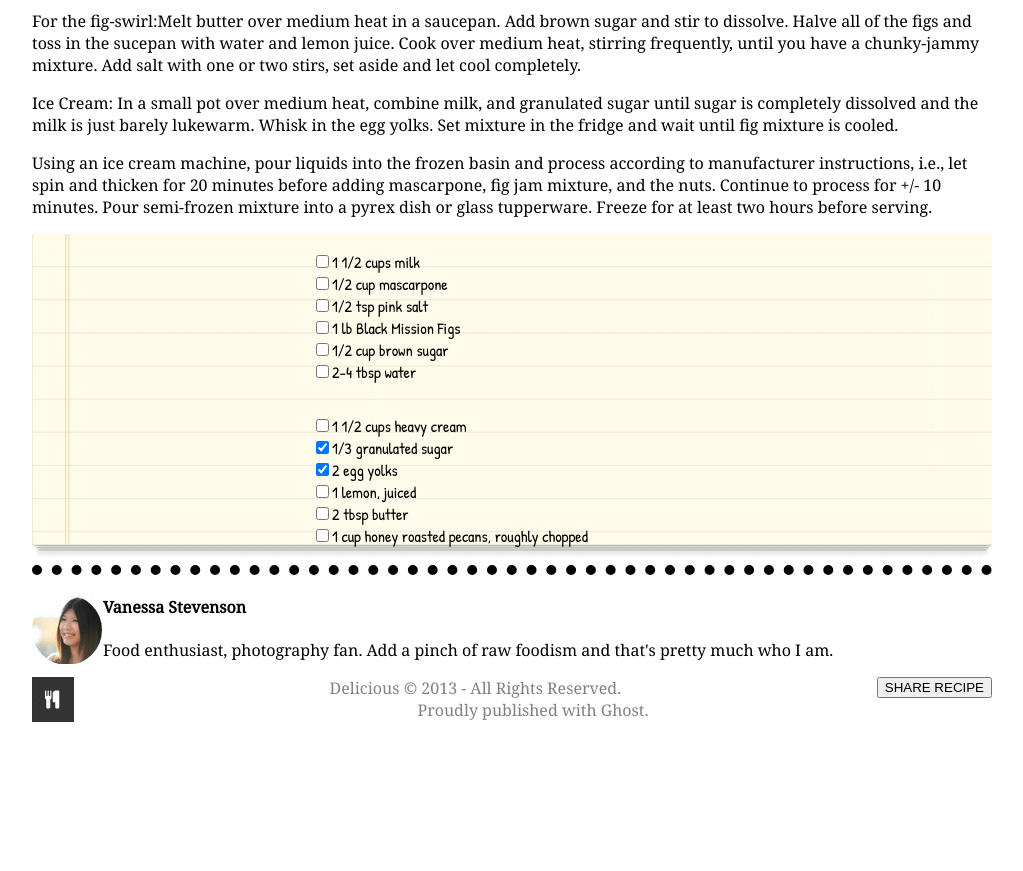
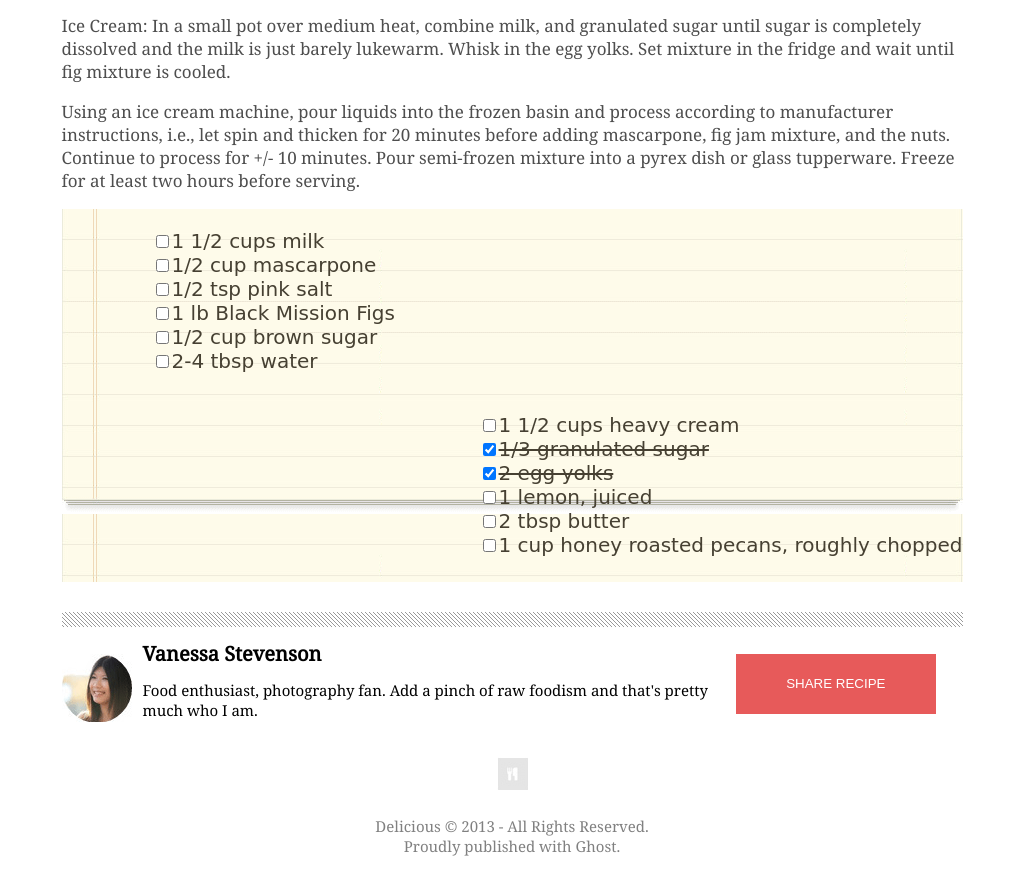
Before and after one commit to MohammedAlhawamdeh/Design-comp-Chocolate-Pizza-, a plain HTML site: page index.html in a window 1280 px wide. Shown: the part 885-1756 px from the top of the page, without its empty margins (128-1151 px from the left). Before the commit the page ends 1622 px from the top, so only its background shows below. Drawn offline with nearby package versions, Linux system fonts and the light colour scheme; a web font is replaced by a local one.

Commit message:
refined the code and enhanced the design, i worked the footer and the seperating lines

```diff
--- a/index.html
+++ b/index.html
@@ -17,26 +17,28 @@
            <img src=.\img\pint-icon.png>
            <img src=.\img\rss-icon.png>
            <img src=.\img\mail-icon.png>
-           <!-- image links to social medias go here -->
+
       </nav>
     <img src=.\img\logo.png>
   <h1 id="topHead">Delicious</h1>
-  <h3>Chocolate Pizza</h3>
+  <h3 id="bottomHead">THE BEST FOOD VLOG ON THE WEB</h3>
   </header>
+<hr>
 
   <main>
     <article>
       <div class= "articlehead">
         <h1>Chocolate Pizza</h1>
         <div id="print"><img src=.\img\print-icon.png><h3 id="printText">print</h3></div>
-        <h3>Posted on 15 Dec 2013 / Desserts</h3>
-      </div><!-- need all caps for h2 and h3 -->
-      <!-- main image goes here --><img src=.\img\choco-pizza.png>
+        <h3>POSTED ON 15 Dec 2013 / DESSERTS</h3>
+      </div>
+
+      <img src=.\img\choco-pizza.png>
       <p>For the fig-swirl:Melt butter over medium heat in a saucepan. Add brown sugar and stir to dissolve. Halve all of the figs and toss in the sucepan with water and lemon juice. Cook over medium heat, stirring frequently, until you have a chunky-jammy mixture. Add salt with one or two stirs, set aside and let cool completely.</p>
       <p>Ice Cream: In a small pot over medium heat, combine milk, and granulated sugar until sugar is completely dissolved and the milk is just barely lukewarm. Whisk in the egg yolks. Set mixture in the fridge and wait until fig mixture is cooled.</p>
       <p>Using an ice cream machine, pour liquids into the frozen basin and process according to manufacturer instructions, i.e., let spin and thicken for 20 minutes before adding mascarpone, fig jam mixture, and the nuts. Continue to process for +/- 10 minutes. Pour semi-frozen mixture into a pyrex dish or glass tupperware. Freeze for at least two hours before serving.</p>
       <div class="container">
-        <img id="cake" src=.\img\list-bg.png>
+        <!-- <img id="cake" src=.\img\list-bg.png> -->
         <div class="Tables">
           <ul id="table1">
             <li><input type="checkbox" name="check1">1 1/2 cups milk</li>
@@ -48,8 +50,8 @@
           </ul>
           <ul id="table2">
             <li><input type="checkbox" name="check7">1 1/2 cups heavy cream</li>
-            <li><input type="checkbox" name="check8" checked="checked">1/3 granulated sugar</li>
-            <li><input type="checkbox" name="check9" checked="checked">2 egg yolks</li>
+            <li id="linethrough"><input type="checkbox" name="check8" checked="checked">1/3 granulated sugar</li>
+            <li id="linethrough"><input type="checkbox" name="check9" checked="checked">2 egg yolks</li>
             <li><input type="checkbox" name="check10">1 lemon, juiced</li>
             <li><input type="checkbox" name="check11">2 tbsp butter</li>
             <li><input type="checkbox" name="check12">1 cup honey roasted pecans, roughly chopped</li>
@@ -58,13 +60,18 @@
       </div>
     </article>
   </main>
+  <hr>
   <footer>
-    <!--<hr>  temporary line -->
-    <img src=.\img\van-pic.png><h4>Vanessa Stevenson</h4>
-    <p>Food enthusiast, photography fan. Add a pinch of raw foodism and that's pretty much who I am.</p>
-    <button type="button">SHARE RECIPE</button>
-    <!-- <hr> temporary line -->
-    <img id="footLogo" src=.\img\logo.png>
+        <img src=.\img\van-pic.png>
+
+        <button type="button">SHARE RECIPE</button>
+    <h4>Vanessa Stevenson</h4>
+
+    <p id="info">Food enthusiast, photography fan. Add a pinch of raw foodism and that's pretty much who I am.</p> <br>
+    <div>
+      <img id="footlogo" src="img/small-logo.png" > <br> <br>
+    </div>
+
     <p id="copyright">
       Delicious &copy; 2013 - All Rights Reserved.
       <br>
--- a/style.css
+++ b/style.css
@@ -1,42 +1,59 @@
 body {
     font-family: 'Noto Serif', serif;
-    width: 960px;
+    width: 901px;
     margin: auto;
 }
 
 header {
     content: " ";
     display: block;
-    border-bottom: 10px dotted #000000;
 }
 
 header img {
     float: left;
+    margin-top: 5px;
+    margin-right: 5px;
 }
 
 #topHead {
     font-family: 'Yellowtail', cursive;
+    font-size: 25px;
+    margin-top: 10px;
+    line-height: 27px;
+}
+#bottomHead {
+    font-size: 10px;
 }
 
 nav {
     float: right;
+    margin-right: 1px;
+}
+hr {
+    background-image: url(img/hr-img.png);
+    background-repeat: repeat;
+    height: 15px;
+    border: none;
+    margin-top: 30px;
 }
 
 h1 {
     font-family: 'Oswald', sans-serif;
-    font-size: 50px;
-    margin: 0px;
+    font-size: 35px;
+    margin: 5px;
+    line-height: 35px;
 }
 
 body {
     font-family: 'Noto Serif', serif;
-    width:960px;
+    width:901px;
 }
 
 h2, h3 {
     text-transform: uppercase;
     color: grey;
     font-family: 'Strait', sans-serif;
+    font-size: 13px;
 }
 
 .articlehead {
@@ -58,32 +75,44 @@ h2, h3 {
 #cake {
     width: 100%;
 }
+article p{
+    font-size: 17px;
+    color: rgb(78, 78, 78);
+}
 
 .table {
     font-family: 'Patrick Hand', cursive;
 }
 
 .container {
+    background-image: url(img/list-bg.png);
     position: relative;
-    text-align: center;
+    text-align: left;
     color: black;
 }
 
  .Tables {
-    font-family: 'Patrick Hand', cursive;
-    position: absolute;
-    top: 50%;
-    left: 50%;
-    transform: translate(-50%, -50%);
-    text-align: left;
+  display: inline-block;
 }
 
 #table1 {
     float: left;
+    font-size: 20px;
+    margin-left: 50px;
+    font-family: 'Gloria Hallelujah', cursive;
+    color: rgb(70, 64, 50);
+
 }
 
 #table2 {
-    float: left;
+    float: right;
+    font-size: 20px;
+    margin-left: 50px;
+    font-family: 'Gloria Hallelujah', cursive;
+    color: rgb(70, 64, 50);
+}
+#linethrough {
+    text-decoration-line: line-through;
 }
 
 ul, li {
@@ -95,23 +124,40 @@ li {
     margin-left: 0;
 }
 
-li button {
+ button {
     margin-right: 2em;
-}
+    float: right;
+    background-color: rgb(231, 90, 90);
+    color: white;
+    border: none;
+    height: 60px;
+    width: 200px;
 
-main {
-    border-bottom: 10px dotted black;
 }
 
 footer img {
     float: left;
+    margin-right: 10px;
 }
 
 footer button {
     float: right;
 }
+footer h4 {
+    font-size: 20px;
+    line-height: 0px;
+}
+#info {
+    font-size: 15px;
+}
 
+#footlogo {
+
+    margin-left: 435px;
+    opacity: 25%;
+}
 #copyright {
     text-align: center;
     color: gray;
+    font-size: 15px;
 }
```
Also changed, not shown: img/hr-img.png (added).
